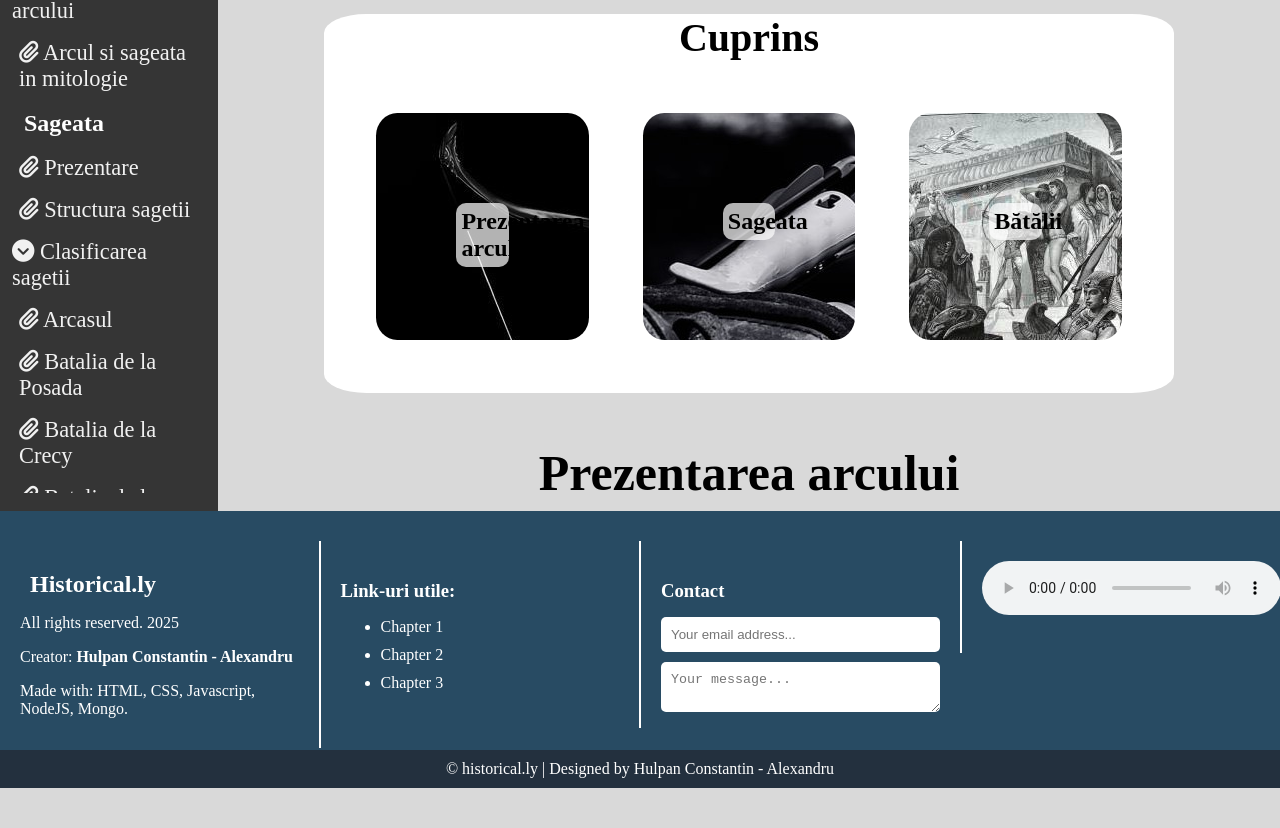
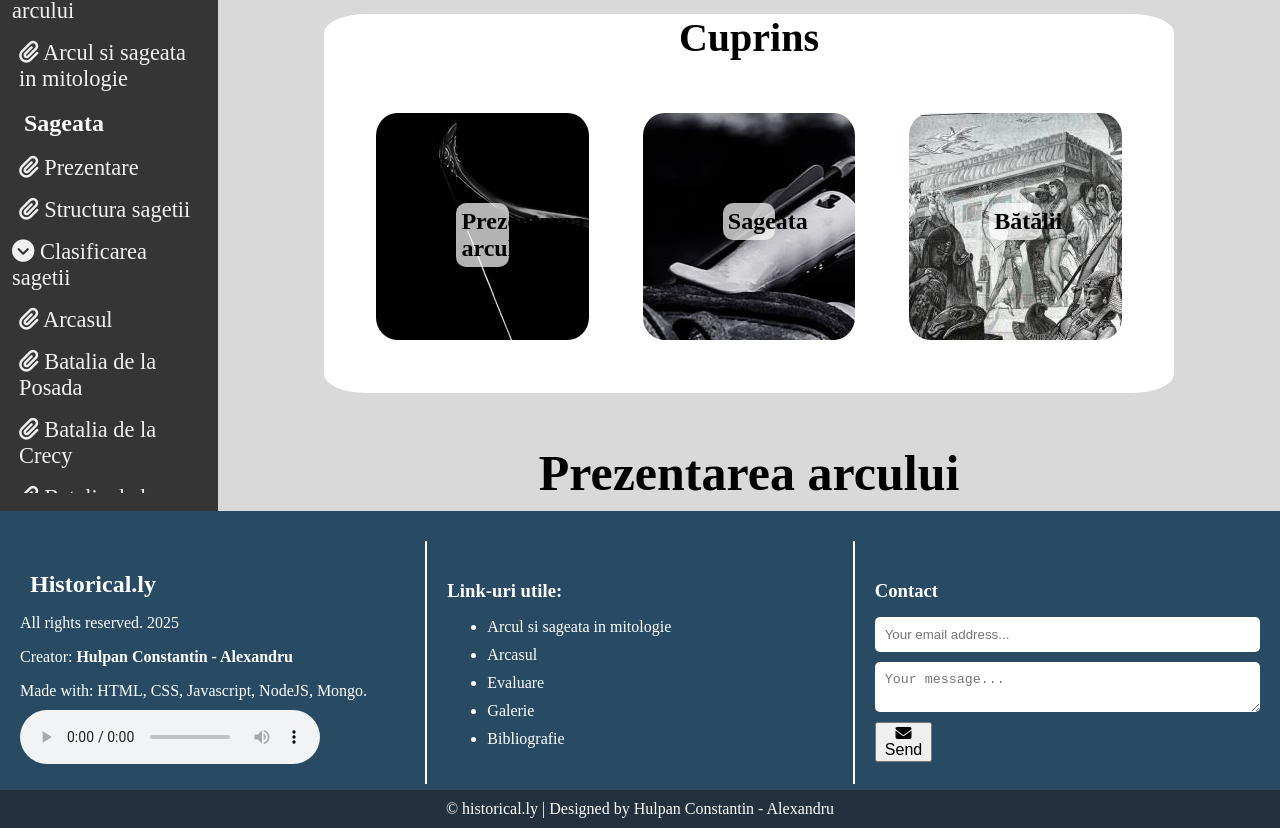
Before and after one commit to alexandruhp12/historical.ly, a website: page Sources/content/html/istorie.html in a window 1280 px wide. Shown: the part 308-1136 px from the top of the page. Before the commit the page ends 1096 px from the top, so only its background shows below. Drawn offline with Linux system fonts and the light colour scheme; a web font is replaced by a local one.

Commit message:
Update istorie.html

```diff
--- a/Sources/content/html/istorie.html
+++ b/Sources/content/html/istorie.html
@@ -117,13 +117,19 @@
           <p>All rights reserved. 2025</p>
           <p>Creator: <b>Hulpan Constantin - Alexandru</b></p>
           <p>Made with: HTML, CSS, Javascript, NodeJS, Mongo.</p>
+          <audio controls autoplay loop>
+                  <source src="../../Media/audio/bg.mp3" type="audio/mpeg">
+                </audio>
         </div>
         <div class="footer-section links" style="border-right: solid 2px white">
           <h3>Link-uri utile:</h3>
           <ul>
-            <li><a href="#">Chapter 1</a></li>
-            <li><a href="#">Chapter 2</a></li>
-            <li><a href="#">Chapter 3</a></li>
+            <li><a href="#">Arcul si sageata in mitologie</a></li>
+                <li><a href="#">Arcasul</a></li>
+                <li><a href="#">Evaluare</a></li>
+                <li><a href="#">Galerie</a></li>
+                <li><a href="#">Bibliografie</a></li>
+
           </ul>
         </div>
         <div class="footer-section contact-form">
@@ -140,18 +146,12 @@
               class="text-input contact-input"
               placeholder="Your message..."
             ></textarea>
-            <button type="submit" class="btn btn-big">
+            <button type="submit" class="btn-big">
               <i class="fa fa-envelope"></i>Send
             </button>
           </form>
         </div>
-        <div class="footer-section audio" style="border-left: 2px solid white;">
-            <audio controls autoplay loop>
-                <source src="../../Media/audio/bg.mp3" type="audio/mpeg">
-              </audio>
-              <br>
-              <br>
-        </div>
+        <br>
       </div>
       <div class="footer-bottom">
         &copy; historical.ly | Designed by Hulpan Constantin - Alexandru
```
